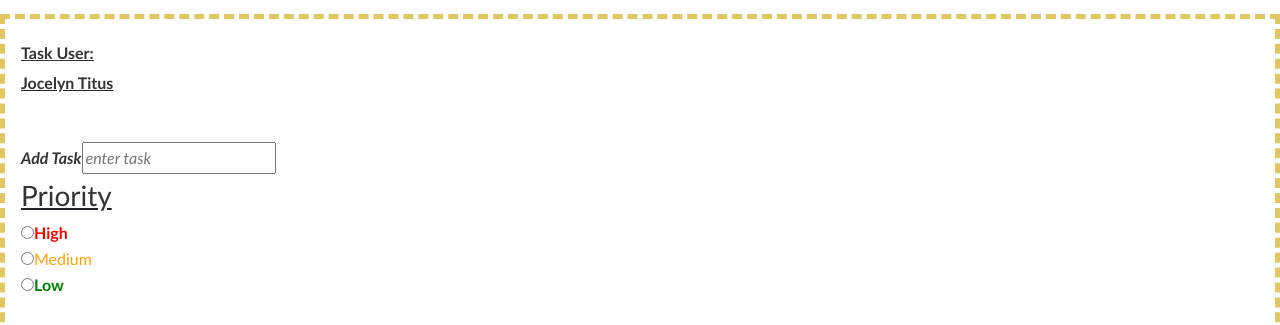
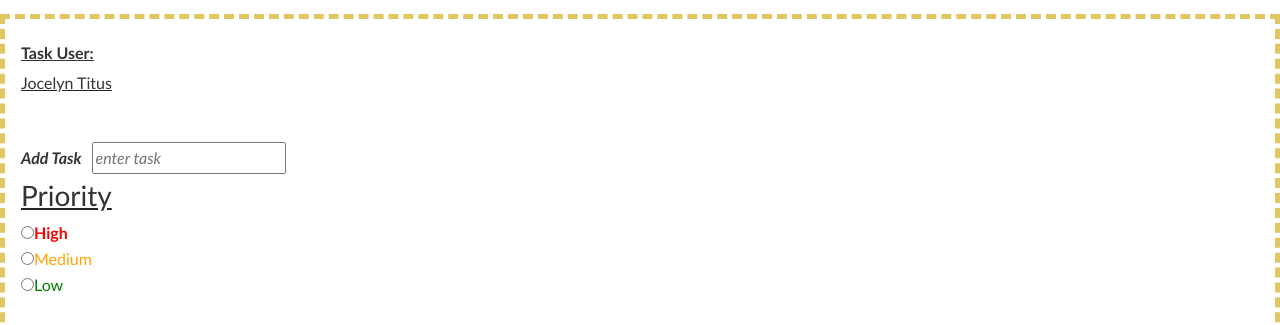
Before and after one commit to jocelynperucca/startup, a React (Vite) app: page /addTask in a window 1280 px wide. Shown: the part 172-497 px from the top of the page. Built offline with nearby package versions, Linux system fonts and the light colour scheme.

Commit message:
fix to certain styles

```diff
--- a/src/addTask/addTask.css
+++ b/src/addTask/addTask.css
@@ -44,8 +44,18 @@ img {
   width: 40%;
 }
 
+main {
+    text-decoration: none;
+}
+
+p {
+    font-weight: lighter;
+    text-decoration: none;
+}
+
 div label {
     font-weight: bold;
+    margin-right: 10px;
 }
 
 label[for=priority1]
@@ -63,6 +73,7 @@ label[for=priority2]
 label[for=priority3]
 {
     color: green;
+    font-weight: lighter;
 }
 
 div {
--- a/src/app.css
+++ b/src/app.css
@@ -65,6 +65,10 @@ h1 {
     box-sizing: border-box;
     text-decoration: none;
 }
+
+a {
+    text-decoration: none; /* Ensure links are not underlined */
+  }
 
 p {
     text-decoration: none;
--- a/src/motivation/motivation.css
+++ b/src/motivation/motivation.css
@@ -3,6 +3,7 @@ main {
   color: #333;
   padding: 1.5em;
   line-height: 1.6;
+  text-decoration: none;
 }
 
 #motivational-quote {
@@ -26,6 +27,7 @@ main {
 p {
   max-width: 600px;
   font-size: 1em;
+  text-decoration: none;
 }
 
 @media (max-width: 600px) {
```
